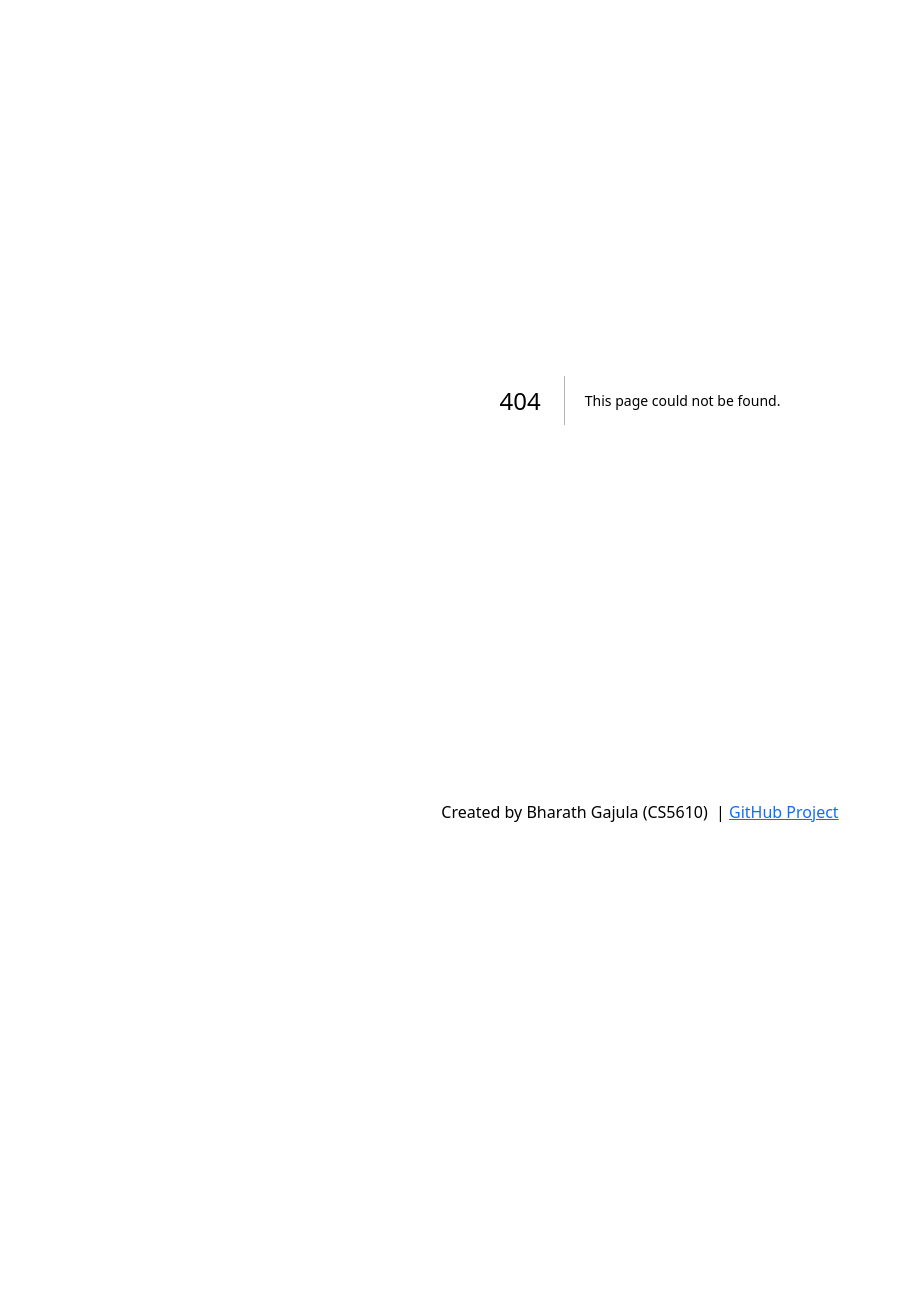
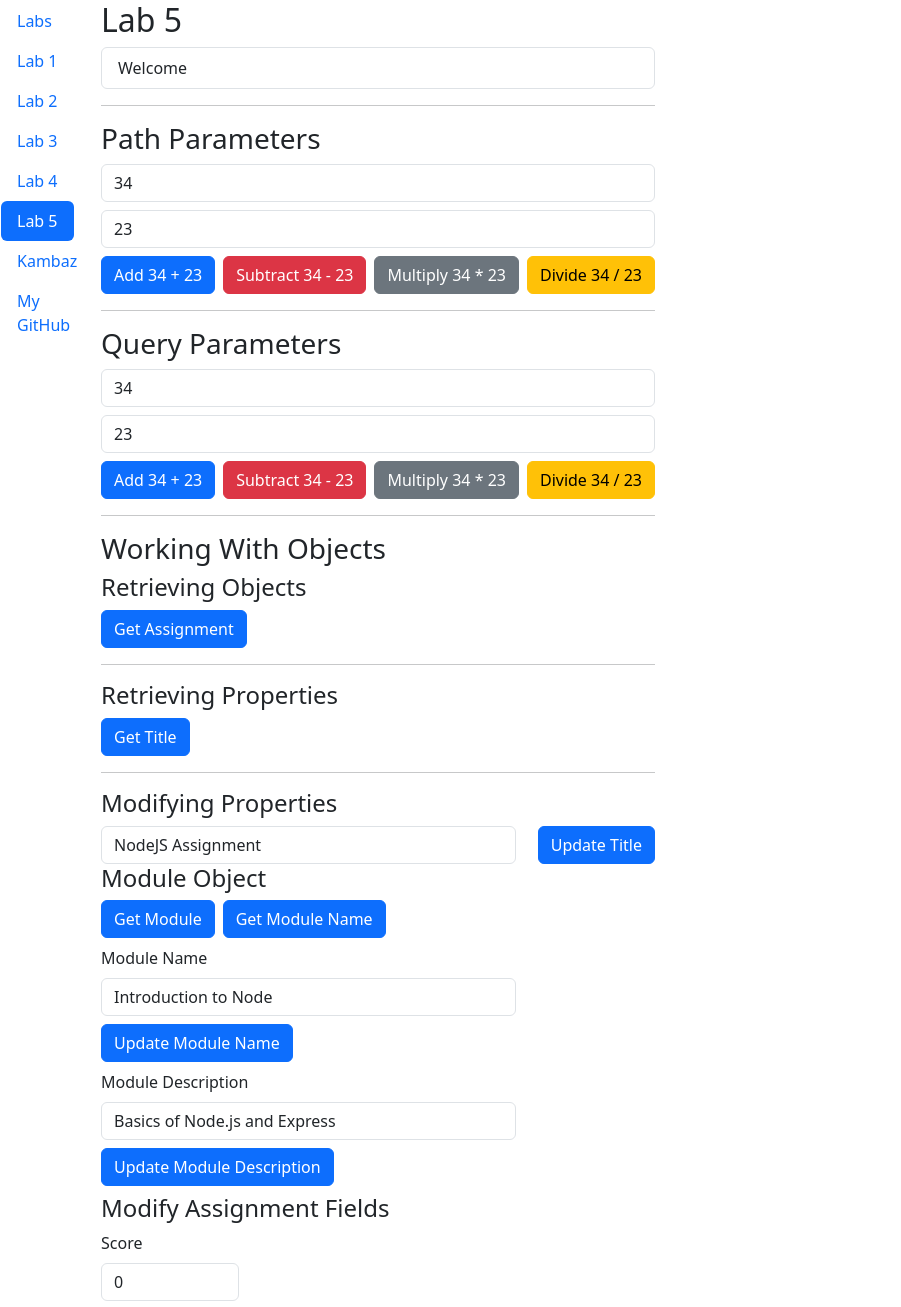
Before and after one commit to sai21gajula/kambaz-next-js, a Next.js app: page /Labs/Lab5 in a window 1280 px wide. Before the commit this address had no page. Shown: the top 1307 px of the page, without its empty margins (0-901 px from the left). Before the commit the page ends 824 px from the top, so only its background shows below. Built offline with nearby package versions, Linux system fonts and the light colour scheme; no server answers.

Commit message:
lab5setup

```diff
--- /dev/null
+++ b/src/app/Labs/Lab5/EnvironmentVariables.tsx
@@ -0,0 +1,11 @@
+"use client";
+const HTTP_SERVER = process.env.NEXT_PUBLIC_HTTP_SERVER;
+export default function EnvironmentVariables() {
+  return (
+    <div id="wd-environment-variables">
+      <h3>Environment Variables</h3>
+      <p>Remote Server: {HTTP_SERVER}</p>
+      <hr />
+    </div>
+  );
+}
--- /dev/null
+++ b/src/app/Labs/Lab5/PathParameters.tsx
@@ -0,0 +1,62 @@
+"use client";
+import React, { useState } from "react";
+import { FormControl } from "react-bootstrap";
+const HTTP_SERVER = process.env.NEXT_PUBLIC_HTTP_SERVER;
+
+export default function PathParameters() {
+  const [a, setA] = useState("34");
+  const [b, setB] = useState("23");
+  return (
+    <div id="wd-path-parameters">
+      <h3>Path Parameters</h3>
+      <FormControl
+        className="mb-2"
+        id="wd-path-parameter-a"
+        type="number"
+        value={a}
+        onChange={(e) => setA(e.target.value)}
+      />
+      <FormControl
+        className="mb-2"
+        id="wd-path-parameter-b"
+        type="number"
+        value={b}
+        onChange={(e) => setB(e.target.value)}
+      />
+
+      <a
+        className="btn btn-primary me-2"
+        id="wd-path-parameter-add"
+        href={`${HTTP_SERVER}/lab5/add/${a}/${b}`}
+      >
+        Add {a} + {b}
+      </a>
+
+      <a
+        className="btn btn-danger me-2"
+        id="wd-path-parameter-subtract"
+        href={`${HTTP_SERVER}/lab5/subtract/${a}/${b}`}
+      >
+        Subtract {a} - {b}
+      </a>
+
+      <a
+        className="btn btn-secondary me-2"
+        id="wd-path-parameter-multiply"
+        href={`${HTTP_SERVER}/lab5/multiply/${a}/${b}`}
+      >
+        Multiply {a} * {b}
+      </a>
+
+      <a
+        className="btn btn-warning"
+        id="wd-path-parameter-divide"
+        href={`${HTTP_SERVER}/lab5/divide/${a}/${b}`}
+      >
+        Divide {a} / {b}
+      </a>
+
+      <hr />
+    </div>
+  );
+}
--- /dev/null
+++ b/src/app/Labs/Lab5/QueryParameters.tsx
@@ -0,0 +1,63 @@
+"use client";
+import React, { useState } from "react";
+import { FormControl } from "react-bootstrap";
+const HTTP_SERVER = process.env.NEXT_PUBLIC_HTTP_SERVER;
+
+export default function QueryParameters() {
+  const [a, setA] = useState("34");
+  const [b, setB] = useState("23");
+
+  return (
+    <div id="wd-query-parameters">
+      <h3>Query Parameters</h3>
+      <FormControl
+        id="wd-query-parameter-a"
+        className="mb-2"
+        defaultValue={a}
+        type="number"
+        onChange={(e) => setA(e.target.value)}
+      />
+      <FormControl
+        id="wd-query-parameter-b"
+        className="mb-2"
+        defaultValue={b}
+        type="number"
+        onChange={(e) => setB(e.target.value)}
+      />
+
+      <a
+        id="wd-query-parameter-add"
+        className="btn btn-primary me-2"
+        href={`${HTTP_SERVER}/lab5/calculator?operation=add&a=${a}&b=${b}`}
+      >
+        Add {a} + {b}
+      </a>
+
+      <a
+        id="wd-query-parameter-subtract"
+        className="btn btn-danger me-2"
+        href={`${HTTP_SERVER}/lab5/calculator?operation=subtract&a=${a}&b=${b}`}
+      >
+        Subtract {a} - {b}
+      </a>
+
+      <a
+        id="wd-query-parameter-multiply"
+        className="btn btn-secondary me-2"
+        href={`${HTTP_SERVER}/lab5/calculator?operation=multiply&a=${a}&b=${b}`}
+      >
+        Multiply {a} * {b}
+      </a>
+
+      <a
+        id="wd-query-parameter-divide"
+        className="btn btn-warning"
+        href={`${HTTP_SERVER}/lab5/calculator?operation=divide&a=${a}&b=${b}`}
+      >
+        Divide {a} / {b}
+      </a>
+
+      <hr />
+    </div>
+  );
+}
--- /dev/null
+++ b/src/app/Labs/Lab5/WorkingWithObjects.tsx
@@ -0,0 +1,142 @@
+"use client";
+import React, { useState } from "react";
+import { FormControl } from "react-bootstrap";
+const HTTP_SERVER = process.env.NEXT_PUBLIC_HTTP_SERVER;
+
+export default function WorkingWithObjects() {
+  const [assignment, setAssignment] = useState({
+    id: 1,
+    title: "NodeJS Assignment",
+    description: "Create a NodeJS server with ExpressJS",
+    due: "2021-10-10",
+    completed: false,
+    score: 0,
+  });
+  const ASSIGNMENT_API_URL = `${HTTP_SERVER}/lab5/assignment`;
+  const [module, setModule] = useState({
+    id: "m1",
+    name: "Introduction to Node",
+    description: "Basics of Node.js and Express",
+    course: "Kambaz 101",
+  });
+  const MODULE_API_URL = `${HTTP_SERVER}/lab5/module`;
+
+  return (
+    <div>
+     <h3 id="wd-working-with-objects">Working With Objects</h3>
+      <h4>Retrieving Objects</h4>
+      <a
+        id="wd-retrieve-assignments"
+        className="btn btn-primary"
+        href={`${HTTP_SERVER}/lab5/assignment`}
+      >
+        Get Assignment
+      </a>
+      <hr />
+      <h4>Retrieving Properties</h4>
+      <a
+        id="wd-retrieve-assignment-title"
+        className="btn btn-primary"
+        href={`${HTTP_SERVER}/lab5/assignment/title`}
+      >
+        Get Title
+      </a>
+      <hr />
+      <h4>Modifying Properties</h4>
+      <a
+        id="wd-update-assignment-title"
+        className="btn btn-primary float-end"
+        href={`${ASSIGNMENT_API_URL}/title/${assignment.title}`}
+      >
+        Update Title
+      </a>
+      <FormControl
+        className="w-75"
+        id="wd-assignment-title"
+        value={assignment.title}
+        onChange={(e) =>
+          setAssignment({ ...assignment, title: e.target.value })
+        }
+      />
+
+      <h4>Module Object</h4>
+      <div className="mb-2">
+        <a id="wd-get-module" className="btn btn-primary me-2" href={`${MODULE_API_URL}`}>
+          Get Module
+        </a>
+        <a id="wd-get-module-name" className="btn btn-primary" href={`${MODULE_API_URL}/name`}>
+          Get Module Name
+        </a>
+      </div>
+      <div className="mb-2">
+        <label htmlFor="wd-module-name" className="form-label">Module Name</label>
+        <FormControl
+          id="wd-module-name"
+          className="w-75 mb-2"
+          value={module.name}
+          onChange={(e) => setModule({ ...module, name: e.target.value })}
+        />
+        <a
+          id="wd-update-module-name"
+          className="btn btn-primary"
+          href={`${MODULE_API_URL}/name/${encodeURIComponent(module.name)}`}
+        >
+          Update Module Name
+        </a>
+      </div>
+      <div className="mb-2">
+        <label htmlFor="wd-module-description" className="form-label">Module Description</label>
+        <FormControl
+          id="wd-module-description"
+          className="w-75 mb-2"
+          value={module.description}
+          onChange={(e) => setModule({ ...module, description: e.target.value })}
+        />
+        <a
+          id="wd-update-module-description"
+          className="btn btn-primary"
+          href={`${MODULE_API_URL}/description/${encodeURIComponent(module.description)}`}
+        >
+          Update Module Description
+        </a>
+      </div>
+      <div className="mb-2">
+        <h4>Modify Assignment Fields</h4>
+        <label htmlFor="wd-assignment-score" className="form-label">Score</label>
+        <FormControl
+          id="wd-assignment-score"
+          type="number"
+          className="w-25 mb-2"
+          value={assignment.score}
+          onChange={(e) => setAssignment({ ...assignment, score: Number(e.target.value) })}
+        />
+        <a
+          id="wd-update-assignment-score"
+          className="btn btn-primary me-2"
+          href={`${ASSIGNMENT_API_URL}/score/${encodeURIComponent(String(assignment.score))}`}
+        >
+          Update Score
+        </a>
+
+        <div className="mt-3">
+          <label htmlFor="wd-assignment-completed" className="form-check-label me-2">Completed</label>
+          <input
+            id="wd-assignment-completed"
+            type="checkbox"
+            checked={assignment.completed}
+            onChange={(e) => setAssignment({ ...assignment, completed: e.target.checked })}
+            className="form-check-input me-2"
+          />
+          <a
+            id="wd-update-assignment-completed"
+            className="btn btn-primary"
+            href={`${ASSIGNMENT_API_URL}/completed/${assignment.completed ? "true" : "false"}`}
+          >
+            Update Completed
+          </a>
+        </div>
+      </div>
+      <hr />
+    </div>
+  );
+}
--- /dev/null
+++ b/src/app/Labs/Lab5/page.tsx
@@ -0,0 +1,23 @@
+"use client";
+import EnvironmentVariables from "./EnvironmentVariables";
+import PathParameters from "./PathParameters";
+import QueryParameters from "./QueryParameters";
+import WorkingWithObjects from "./WorkingWithObjects";
+const HTTP_SERVER = process.env.NEXT_PUBLIC_HTTP_SERVER;
+export default function Lab5() {
+  return (
+    <div id="wd-lab5">
+      <h2>Lab 5</h2>
+      <div className="list-group">
+        <a href={`${HTTP_SERVER}/lab5/welcome`} className="list-group-item">
+          Welcome
+        </a>
+      </div>
+  <hr />
+  <PathParameters />
+  <QueryParameters />
+  <WorkingWithObjects />
+  <EnvironmentVariables />
+    </div>
+  );
+}
--- a/src/app/Labs/TOC.tsx
+++ b/src/app/Labs/TOC.tsx
@@ -25,6 +25,10 @@ export default function TOC() {
      <NavItem>
        <NavLink  id="wd-a4" href="/Labs/Lab4" as={Link} className={`nav-link ${pathname.endsWith("Lab4") ? "active" : ""}`}>
          Lab 4 </NavLink>
+    </NavItem>
+    <NavItem>
+      <NavLink id="wd-a5" href="/Labs/Lab5" as={Link} className={`nav-link ${pathname.endsWith("Lab5") ? "active" : ""}`}>
+        Lab 5 </NavLink>
     </NavItem>
      <NavItem>
        <NavLink href="/" as={Link}> Kambaz </NavLink>
--- a/src/app/Labs/page.tsx
+++ b/src/app/Labs/page.tsx
@@ -20,6 +20,10 @@ export default function Labs() {
          <Link href="/Labs/Lab4" id="wd-lab4-link">
            Lab 4: React State Management </Link>
        </li>
+         <li>
+           <Link href="/Labs/Lab5" id="wd-lab5-link">
+             Lab 5: Node Integration </Link>
+         </li>
      </ul>
    </div>
 );}
```
